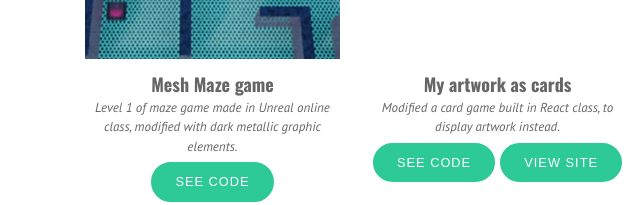
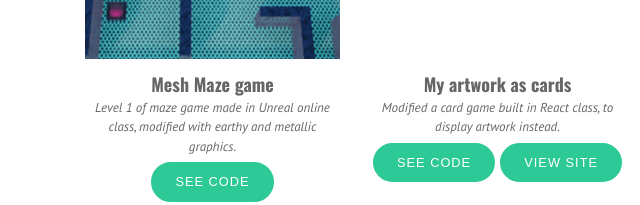
Before and after one commit to Hbada/Portfolio, a plain HTML site: page index.html in a window 1280 px wide. Shown: the part 1892-2097 px from the top of the page, 0-640 px from the left. Drawn offline with nearby package versions, Linux system fonts and the light colour scheme.

Commit message:
Changed description of maze game to be more accurate

```diff
--- a/index.html
+++ b/index.html
@@ -150,7 +150,7 @@
             <div class="member">
               <div class="pic"><img src="img/portfolio/mesh-maze-game-Heidi_Bada.png" alt="Screenshot of maze game built in Unreal game engine"></div>
               <h4>Mesh Maze game</h4>
-              <span>Level 1 of maze game made in Unreal online class, modified with dark metallic graphic elements.</span>
+              <span>Level 1 of maze game made in Unreal online class, modified with earthy and metallic graphics.</span>
               <a href="https://github.com/Hbada/meshmaze" target="_blank"><button type="button" class="btn">See code</button></a>
               <a href="https://badadigital.itch.io/mesh-maze" target="_blank"><button type="button" class="btn" target="_blank">View game</button></a>
             </div>
```
